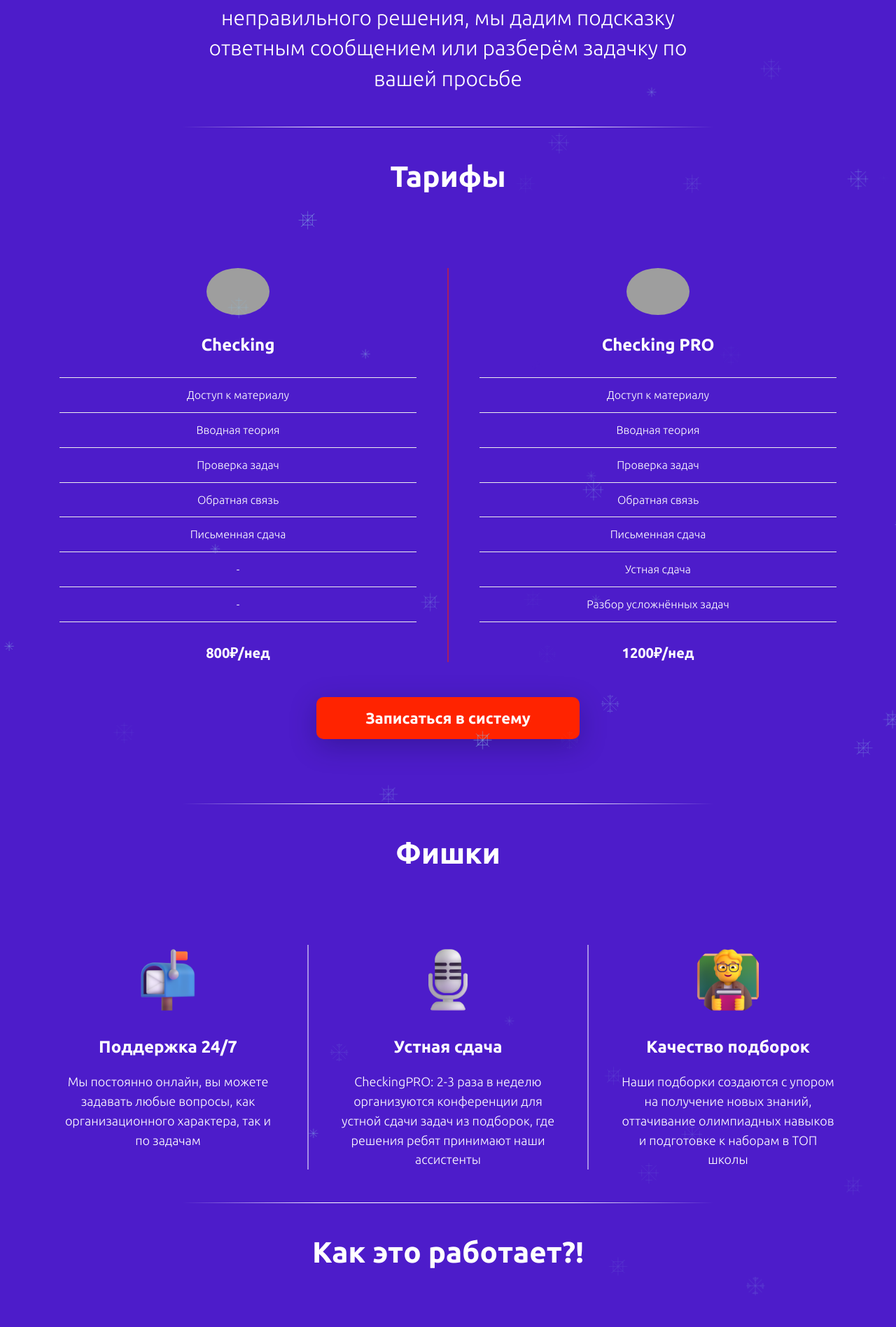
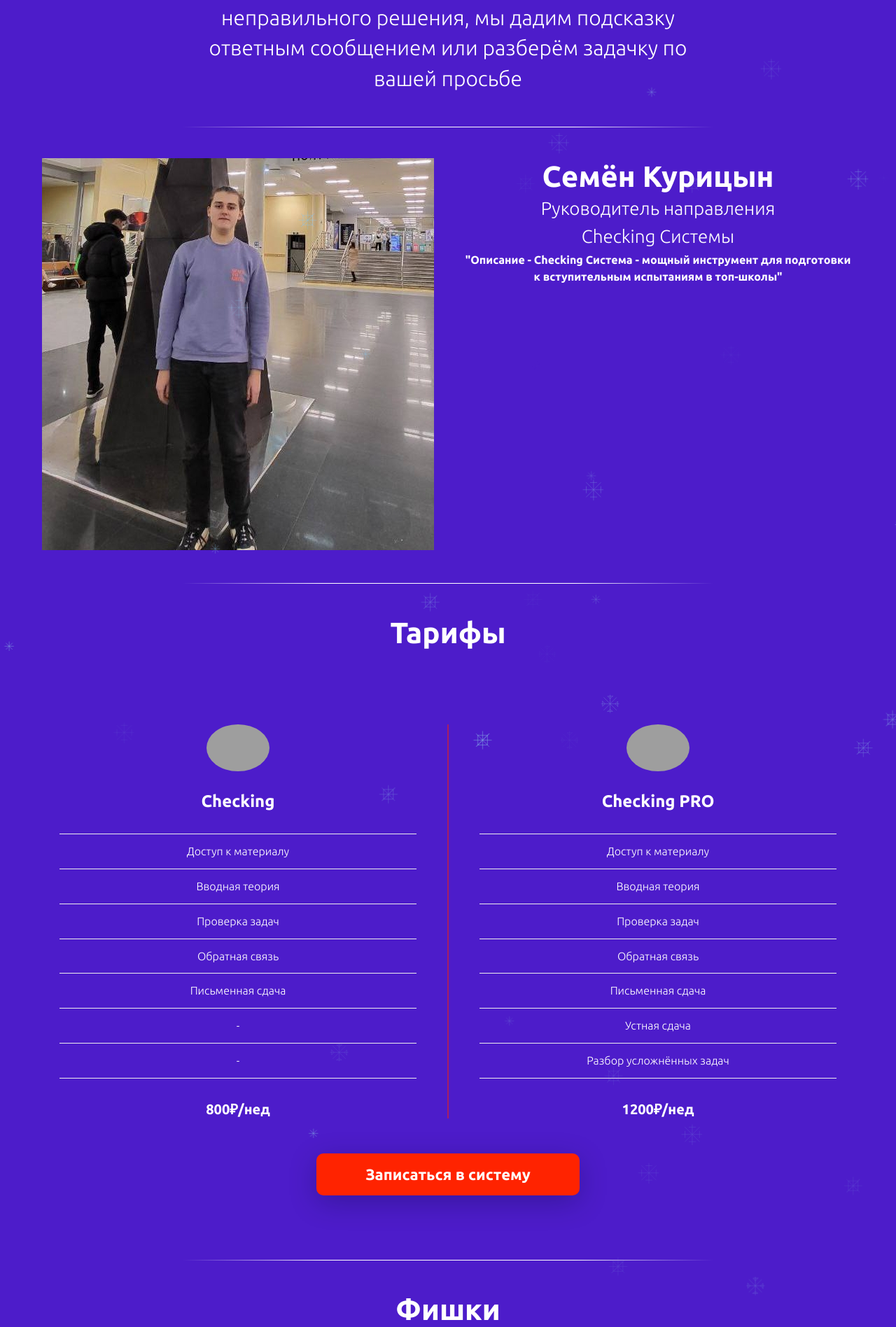
Before and after one commit to DaniilRoitenberg688/youngrep1, a Flask app: page /checking_system in a window 1280 px wide. Shown: the part 472-2368 px from the top of the page at 70% size. Run offline with Flask 3, Linux system fonts and the light colour scheme; data comes from the database, SQL or seed files in the repository; some libraries are stand-ins or nearby versions; grey boxes are pictures that could not be loaded.

Commit message:
new edit

```diff
--- a/app/templates/main/checking_system.html
+++ b/app/templates/main/checking_system.html
@@ -972,6 +972,69 @@
     {#            </div>#}
     {#        </div>#}
     {#    </div>#}
+    <div id="rec821620737" class="r t-rec t-rec_pt_30 t-rec_pb_30"
+         style="padding-top:30px;padding-bottom:30px;background-color:#4d1cca; " data-animationappear="off"
+         data-record-type="480" data-bg-color="#4d1cca"> <!-- T480 -->
+        <div style="width: 0; height: 0; overflow: hidden;">
+            <div class="t480__sizer t-col t-col_6" data-auto-correct-mobile-width="false" style="height:560px;"></div>
+        </div>
+        <div class="t480">
+            <div class="t-container">
+                <div class="t480__top t480__col t-col t-col_6 " itemscope itemtype="http://schema.org/ImageObject">
+                    <meta itemprop="image" content="static/images/tild6233-3133-4966-b964-636431356635__big_boss.jpg">
+                    <div class="t480__blockimg t-bgimg"
+                         data-original="static/images/semen.jpg"
+                         bgimgfield="img"
+                         style="background-image:url('static/images/tild6233-3133-4966-b964-636431356635__-__resizeb__20x__big_boss.jpg'); height:560px;"></div>
+                </div>
+                <div class="t480__col t-col t-col_6 ">
+                    <div class="t480__textwrapper t-align_center" style="height:560px;">
+                        <div class="t480__content t-valign_middle">
+                            <div class="t480__title t-title t-title_xs t-margin_auto" field="title">Семён Курицын
+                            </div>
+                            <div class="t480__uptitle t-descr t-descr_xs t-margin_auto" field="subtitle">
+                                <div style="font-size: 26px;" data-customstyle="yes"><span
+                                        style="color: rgb(255, 255, 255);">Руководитель направления Checking Системы</span></div>
+                            </div>
+                            <div class="t-divider t480__line t-margin_auto" style="background-color: #ffffff;"></div>
+                            <div class="t480__descr t-descr t-descr_md t-margin_auto" field="descr"><strong
+                                    style="color: rgb(255, 255, 255);">"Описание - Checking Система - мощный инструмент
+                                для подготовки к вступительным испытаниям в топ-школы"</strong></div>
+                        </div>
+                    </div>
+                </div>
+            </div>
+        </div>
+        <script>t_onReady(function () {
+            t_onFuncLoad('t480_init', function () {
+                t480_init('821620737');
+            });
+        });</script>
+        <style> #rec821620737 .t480__title {
+            color: #ffffff;
+        }
+
+        #rec821620737 .t480__uptitle {
+            max-width: 400px;
+        }</style>
+    </div>
+        <div id="rec824518576" class="r t-rec t-rec_pt_0 t-rec_pb_0"
+         style="padding-top:0px;padding-bottom:0px;background-color:#4d1cca; " data-record-type="363"
+         data-bg-color="#4d1cca"> <!-- T029 100 -->
+        <div class="t029">
+            <div class="t029__container t-container">
+                <div class="t029__col t-col t-col_8">
+                    <div class="t029__linewrapper" style="opacity:1;">
+                        <div class="t029__opacity t029__opacity_left"
+                             style="background-image: -moz-linear-gradient(right, #ffffff, rgba(255,255,255, 0)); background-image: -webkit-linear-gradient(right, #ffffff, rgba(255,255,255, 0)); background-image: -o-linear-gradient(right, #ffffff, rgba(255,255,255, 0)); background-image: -ms-linear-gradient(right, #ffffff, rgba(255,255,255, 0));"></div>
+                        <div class="t-divider t029__line" style="background: #ffffff;"></div>
+                        <div class="t029__opacity t029__opacity_right"
+                             style="background-image: -moz-linear-gradient(left, #ffffff, rgba(255,255,255, 0)); background-image: -webkit-linear-gradient(left, #ffffff, rgba(255,255,255, 0)); background-image: -o-linear-gradient(left, #ffffff, rgba(255,255,255, 0)); background-image: -ms-linear-gradient(left, #ffffff, rgba(255,255,255, 0));"></div>
+                    </div>
+                </div>
+            </div>
+        </div>
+    </div>
     <div id="rec820767391" class="r t-rec t-rec_pt_30 t-rec_pb_60"
          style="padding-top:30px;padding-bottom:60px;background-color:#4d1cca; " data-animationappear="off"
          data-record-type="1068" data-bg-color="#4d1cca"> <!-- t1068 -->
```
Also changed, not shown: app/templates/main/about.html (+6 -3 lines), app/static/images/semen.jpg (added), app/static/partners/Stars_and_Bars.png (added).
